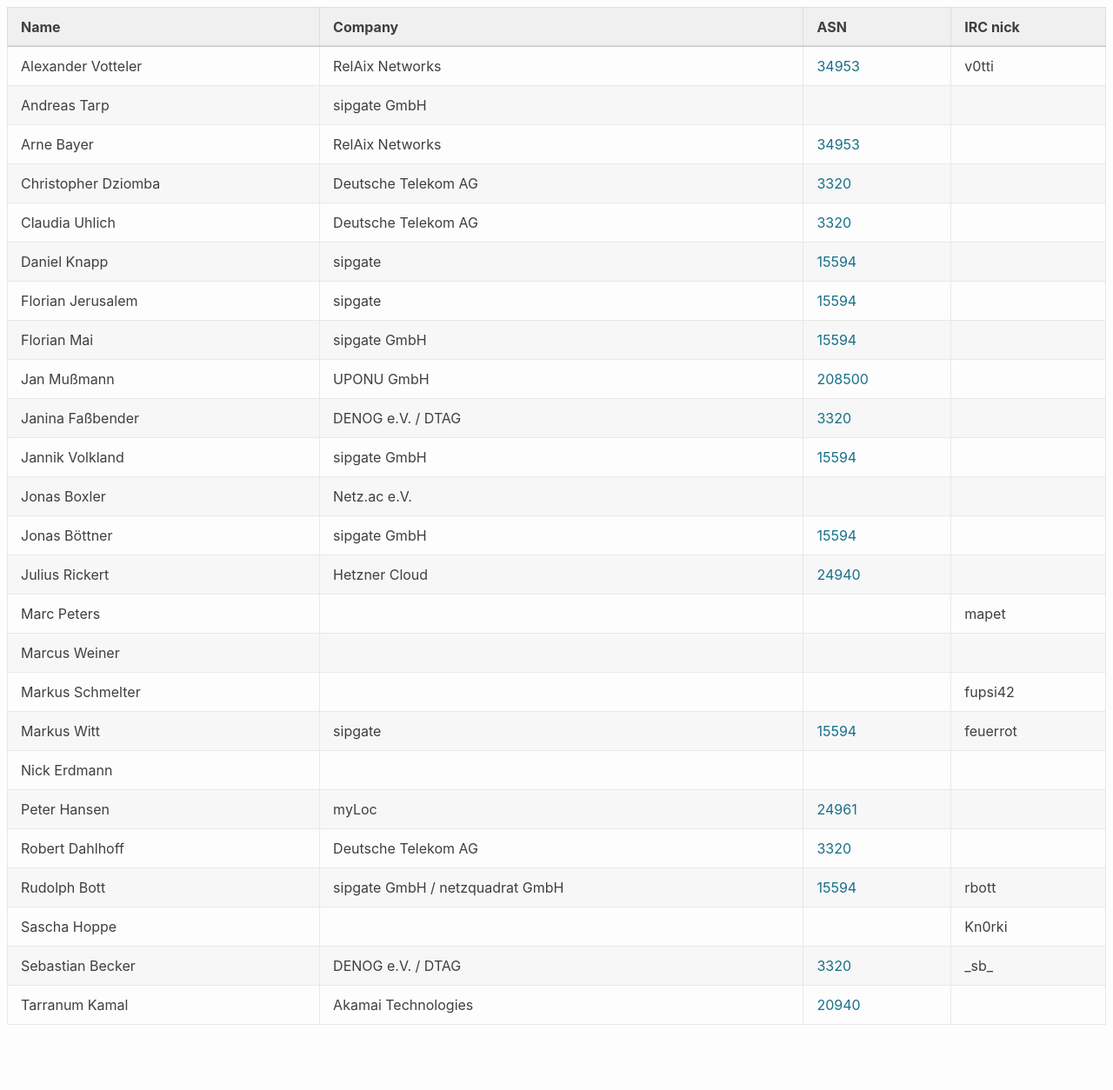
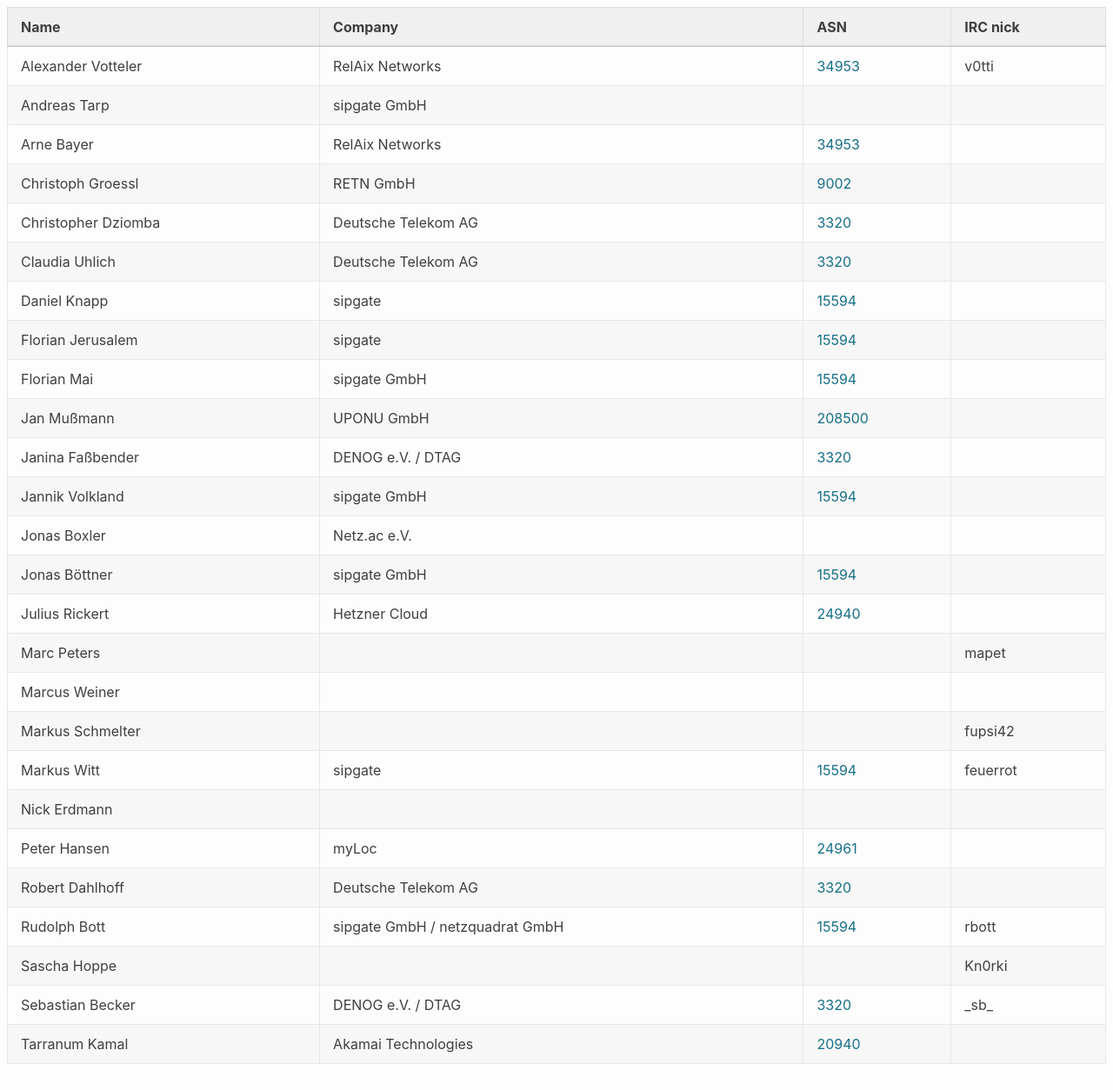
Before and after one commit to denog/pretix-attendeelist, a Jekyll site: the page built from denog-meetup-2024-03/index.markdown, in a window 1280 px wide and 1254 px high. Shown: the whole window at 87% size. Built offline with Jekyll 4.4.1, drawn with Linux system fonts in a browser that asks for light colours.

Commit message:
Latest data: Sun Mar 10 11:48:04 UTC 2024

```diff
--- a/_data/attendees_denog-meetup-2024-03.json
+++ b/_data/attendees_denog-meetup-2024-03.json
@@ -22,6 +22,12 @@
     "company": "Deutsche Telekom AG",
     "irc": null,
     "asn": "3320"
+  },
+  {
+    "name": "Christoph Groessl",
+    "company": "RETN GmbH",
+    "irc": null,
+    "asn": "9002"
   },
   {
     "name": "Claudia Uhlich",
--- a/_data/attendees_denogmeetup24-04.json
+++ b/_data/attendees_denogmeetup24-04.json
@@ -193,8 +193,8 @@
   },
   {
     "name": "Tom Herbers",
-    "company": null,
-    "irc": null,
+    "company": "Freie Netze Südhessen e.V.",
+    "irc": "tomh",
     "asn": null
   },
   {
```
